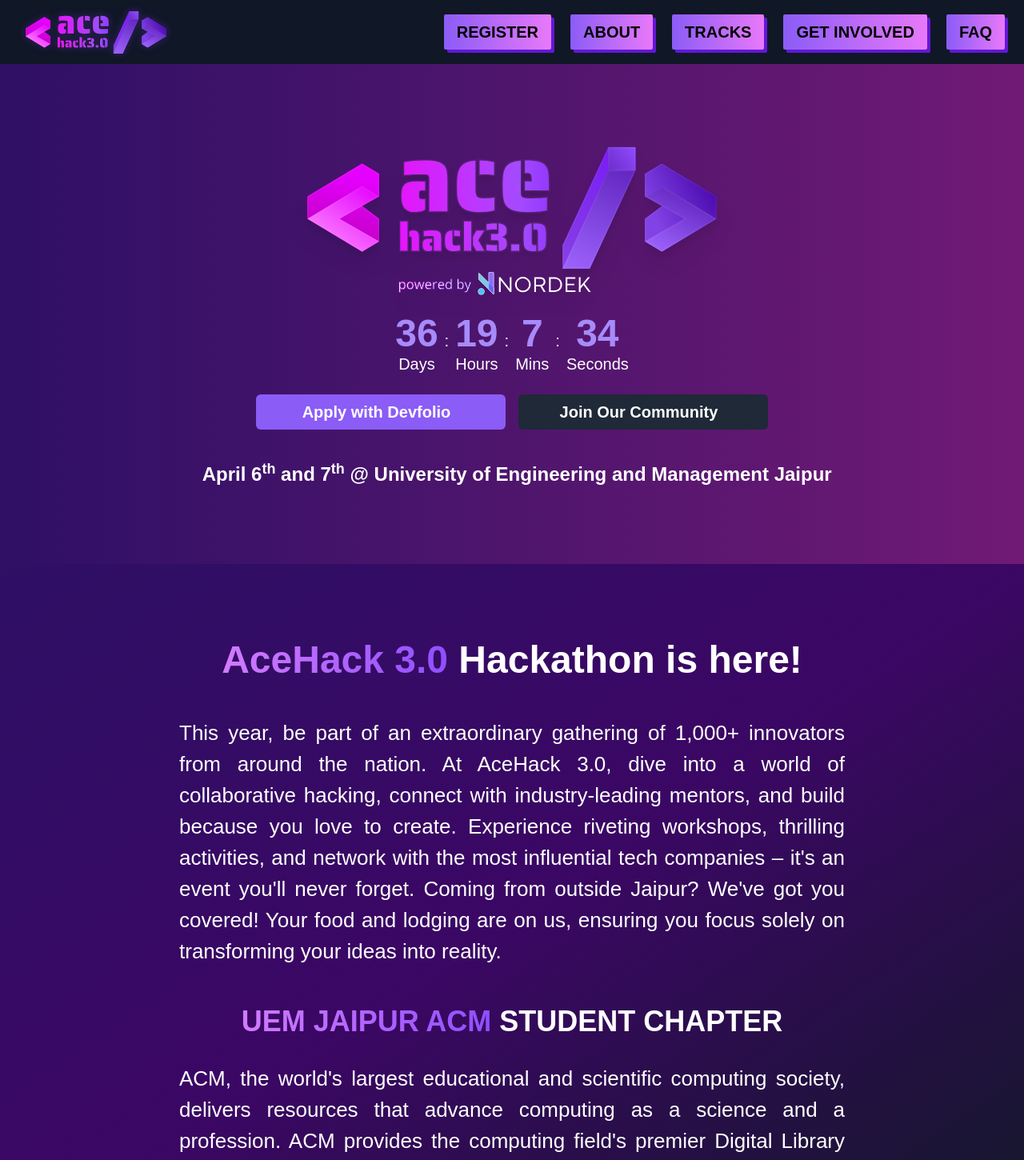
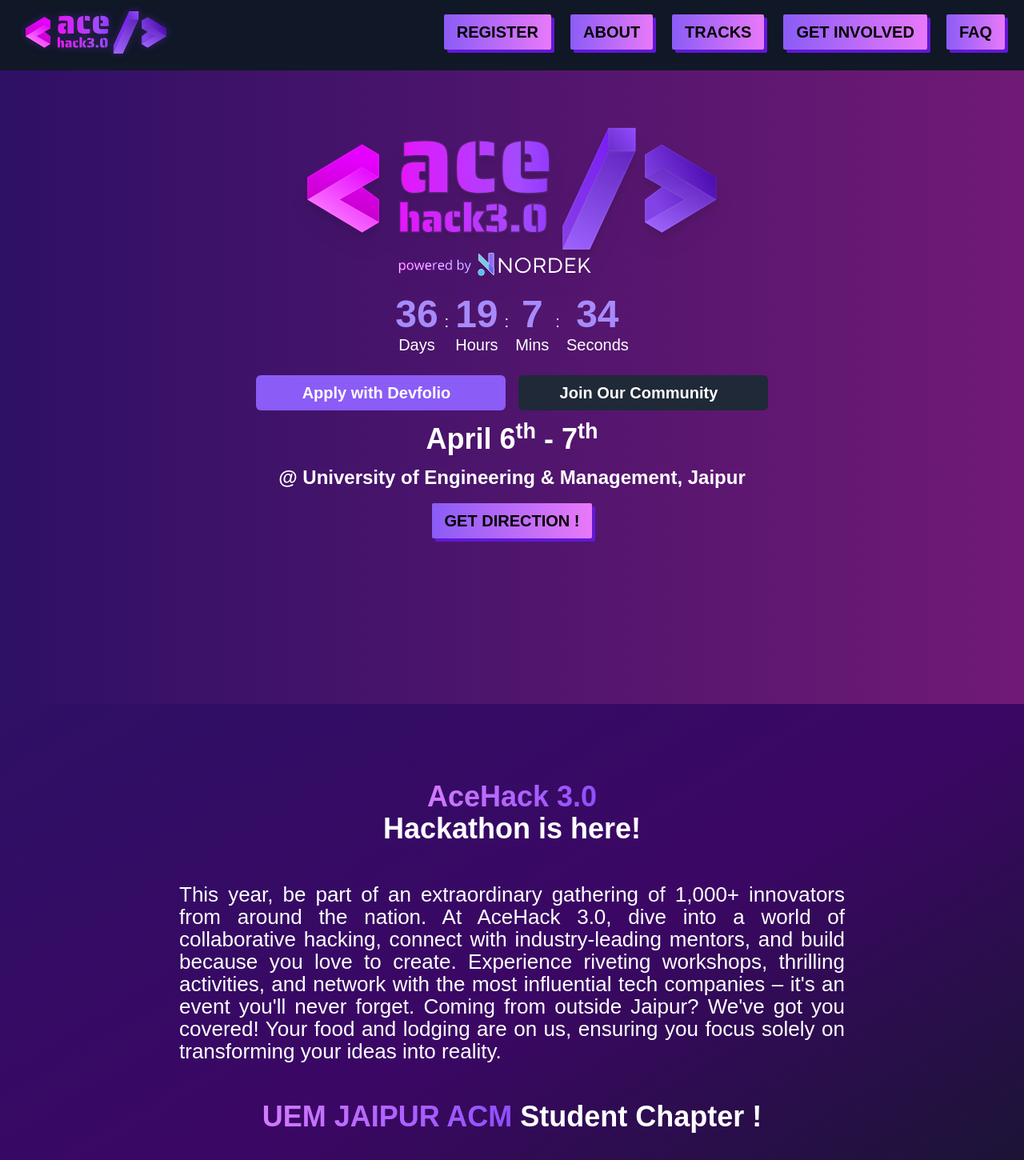
Before and after one commit to kshitijv256/Acehack3, a React (Vite) app: page / in a window 1280 px wide. Shown: the top 1450 px of the page at 80% size. Built offline with nearby package versions, Linux system fonts and the light colour scheme.

Commit message:
Home, About & UI update

```diff
--- a/src/components/Navbar.jsx
+++ b/src/components/Navbar.jsx
@@ -28,7 +28,7 @@
     >
       <IconContext.Provider
         value={{
-          style: { fontSize: "2rem", position: "relative", color: "white" },
+          style: { fontSize: "2rem", position: "absolute", color: "white", marginTop: "1rem", marginLeft: "0.5rem"},
         }}
       >
         <div onClick={clickHandler}>
@@ -55,8 +55,10 @@
               <FancyButton id={"getInvolved"} data={"Get Involved"} />
               <FancyButton id={"faq"} data={"FAQ"} />
             </div>
+
+            {/* mobile nav below */}
             <div
-              className={`${scale} md:hidden py-20 gap-8 ${disp} flex-col m-24 w-[80%] ml-[20%] transition ease-in delay-100 duration-200`}
+              className={`${scale} md:hidden py-24 gap-8 ${disp} flex-col m-24 w-[80%] ml-[20%] transition ease-in delay-100 duration-200`}
             >
               <FancyButton data="Register" id="register" />
               <FancyButton id={"about"} data={"About"} />
--- a/src/pages/About.jsx
+++ b/src/pages/About.jsx
@@ -7,10 +7,10 @@
       className="pt-24 pb-12 bg-gradient-to-br from-violet-950 via-purple-950 to-gray-900 relative scroll-smooth w-full"
     >
       <div className="flex flex-col text-white text-center items-center">
-        <h1 className="text-5xl font-bold pb-12 flex-wrap">
-          <span className="grad-text">AceHack 3.0</span> Hackathon is here!
+        <h1 className="text-4xl font-bold pb-12 px- flex-wrap">
+          <span className="grad-text">AceHack 3.0</span><br/> Hackathon is here!
         </h1>
-        <div className="text-[26px] text-justify flex flex-col gap-5 lg:px-56 px-5">
+        <div className="md:text-[26px] text-xl text-justify flex flex-col gap-5 lg:px-56 px-5">
           <p>
             This year, be part of an extraordinary gathering of 1,000+
             innovators from around the nation. At AceHack 3.0, dive into a world
@@ -23,9 +23,9 @@
           </p>
         </div>
         <h2 className="text-4xl font-bold pt-12 pb-8 flex-wrap">
-          <span className="grad-text">UEM JAIPUR ACM</span> STUDENT CHAPTER
+          <span className="grad-text">UEM JAIPUR ACM</span> Student Chapter !
         </h2>
-        <div className="text-[26px] text-justify flex flex-col gap-5 lg:px-56 px-5">
+        <div className="md:text-[26px] text-xl text-justify flex flex-col gap-5 lg:px-56 px-5">
           <p>
             ACM, the world's largest educational and scientific computing
             society, delivers resources that advance computing as a science and
--- a/src/pages/Home.jsx
+++ b/src/pages/Home.jsx
@@ -4,6 +4,8 @@
 import backgroundImage from "/assets/images/background-image.jpg";
 import { ImLocation } from "react-icons/im";
 import CountdownTimer from "../components/Timer";
+import FancyButton from "../components/FancyButton";
+
 import Icon from "../components/Icon";
 import uem from "/assets/images/uem.png";
 import acm from "/assets/images/acm.jpeg";
@@ -28,9 +30,9 @@
   return (
     <div
       id="home"
-      className="sticky top-[10vh] z-0 pb-20 text-white scroll-smooth bg-gradient-to-r from-[#2E1065] to-fuchsia-900"
+      className="sticky min-h-[100vh]  md:top-[11vh] top-[0vh] z-0 pb-20 text-white scroll-smooth bg-gradient-to-r from-[#2E1065] to-fuchsia-900"
     >
-      <div className="bg-black/20"></div>
+      {/* <div className="bg-black/20"></div> */}
       <div className="flex flex-col justify-start items-center">
         {/* <div className="w-full flex flex-row justify-end mb-12 md:mb-0">
           <Icon icon={rpLogo} height={"h-16"} />
@@ -39,11 +41,11 @@
         </div> */}
         <img
           alt="AceHack Logo"
-          className="lg:min-w-[30%] lg:w-[40%] lg:max-w-[80%] drop-shadow-xl mb-6 md:mb-0 mt-20 w-[80%]"
+          className="lg:min-w-[30%] lg:w-[40%] lg:max-w-[80%] drop-shadow-xl mb-6 md:mb-0 md:mt-[6vh] mt-[35vw] w-[80%]"
           src={AceHackLogo}
         />
         <CountdownTimer targetDate={new Date("2024-04-06T00:10:00")} />
-        <div className="flex flex-row flex-wrap w-full justify-center gap-4 mb-6 md:mb-0">
+        <div className="flex flex-row flex-wrap w-full justify-center gap-4 mt-5 md:mt-0 mb-4 md:mb-0">
           {/* <div
             className="apply-button"
             data-hackathon-slug="acehack"
@@ -75,12 +77,24 @@
             </a>
           </div>
         </div>
-        <h2 className="break-words text-center mt-10 mb-4 text-2xl flex items-center font-bold">
-          <p>
+        <h2 className="break-words text-center m- text-2xl flex-col items-center font-bold">
+          {/* <p>
             {" "}
-            &nbsp; April 6<sup>th</sup> and 7<sup>th</sup> @ University of
+            &nbsp; April 6<sup>th</sup> and 7<sup>th</sup><br/><br/> @ University of
             Engineering and Management Jaipur
+          </p> */}
+          <h3 className="text-4xl m-4 mb-5 md:mb-3">
+            April 6<sup>th</sup> - 7<sup>th</sup>
+          </h3>
+          <p className="mb-8 md:mb-4">
+            @ University of Engineering & Management, Jaipur
           </p>
+          <a
+            target="_blank"
+            href="https://www.google.com/maps/dir//University+of+Engineering+%26+Management+(UEM),+Jaipur+Gurukul,+Sikar+Road+Near+Udaipuria+Mod+Jaipur,+Rajasthan+303807/@27.2124649,75.7002425,12z/data=!4m6!4m5!1m0!1m2!1m1!1s0x396cffc30dacc2db:0xb78e5c340c935a95!3e0"
+          >
+            <FancyButton data="Get Direction !" />
+          </a>
         </h2>
         {/* <div className="flex flex-row flex-wrap gap-4">
           <div className="font-semibold p-1 pr-4 text-lg flex flex-row items-center rounded-lg bg-emerald-400">
```
